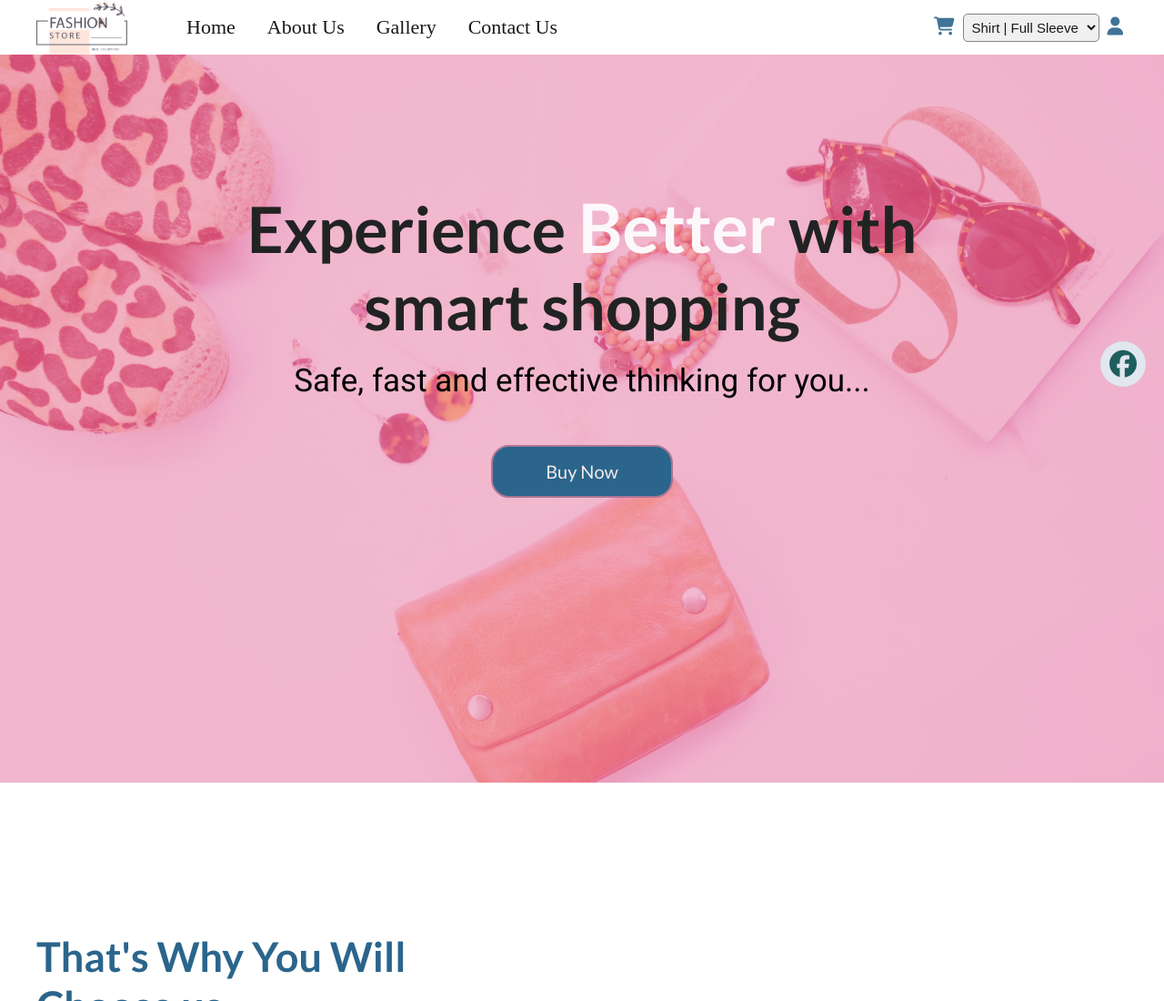
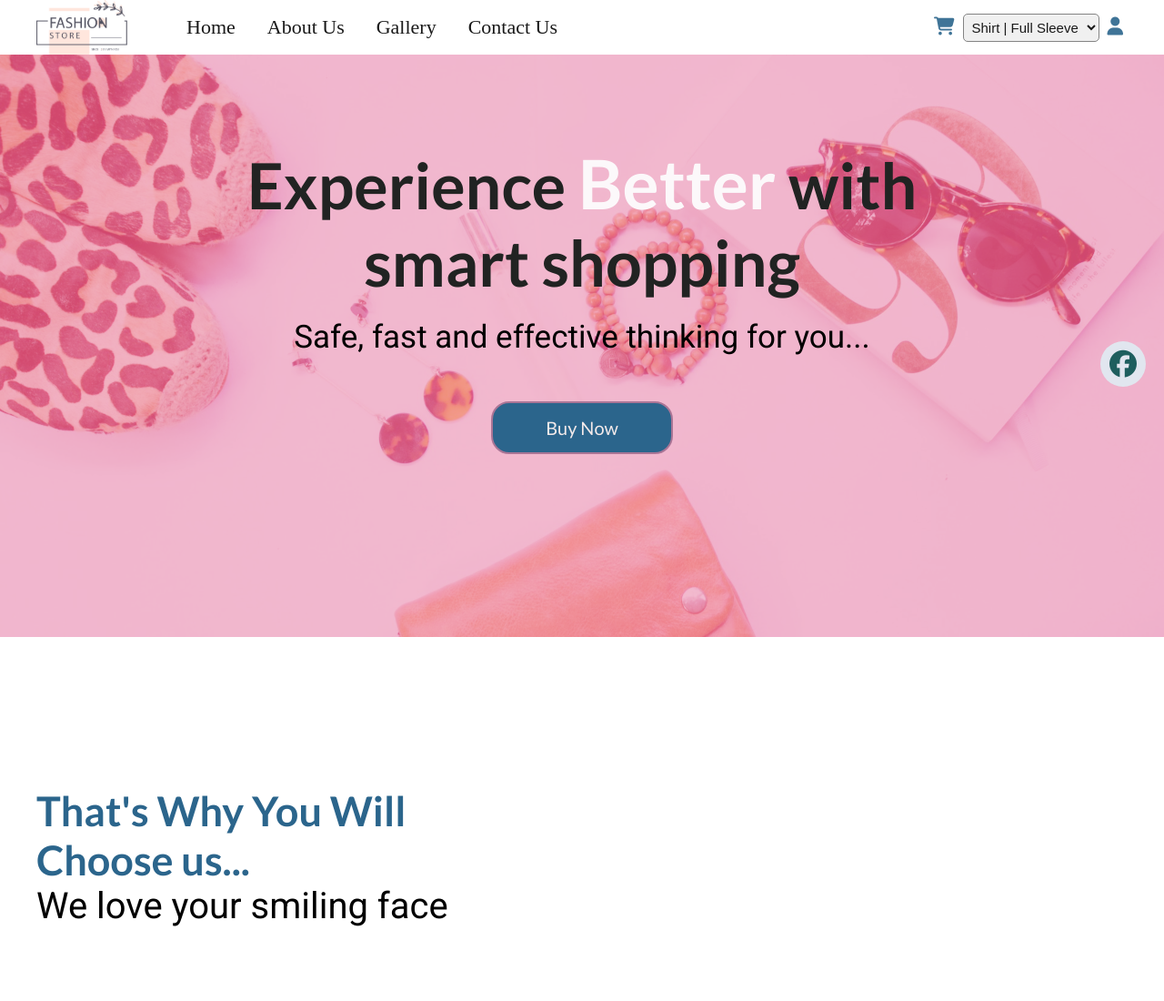
Before and after one commit to zaman575/fashion-web-last, a plain HTML site: page index.html in a window 1280 px wide. Shown: the top 1100 px of the page at 91% size. Drawn offline with Linux system fonts and the light colour scheme.

Commit message:
hero section

```diff
--- a/css/custom.css
+++ b/css/custom.css
@@ -46,7 +46,7 @@ p{
 /* column css */
 
 .heroSection{
-    height: 100vh;
+    height: 80vh;
     background-image: url(../image/product2.jpg);
     background-repeat: no-repeat;
     background-size: cover;
@@ -176,13 +176,13 @@ nav{
  /* hero section css */
  .container{
     max-width: 1200px;
-    height: 100vh;
+    height: 80vh;
     margin: 0 auto;
     align-items: center;
  }
  .container h1{
     font-size: 70px;
-    padding-top: 12%;
+    padding-top: 8%;
     text-align: center;
     color: rgb(33, 35, 34);
  }
```
